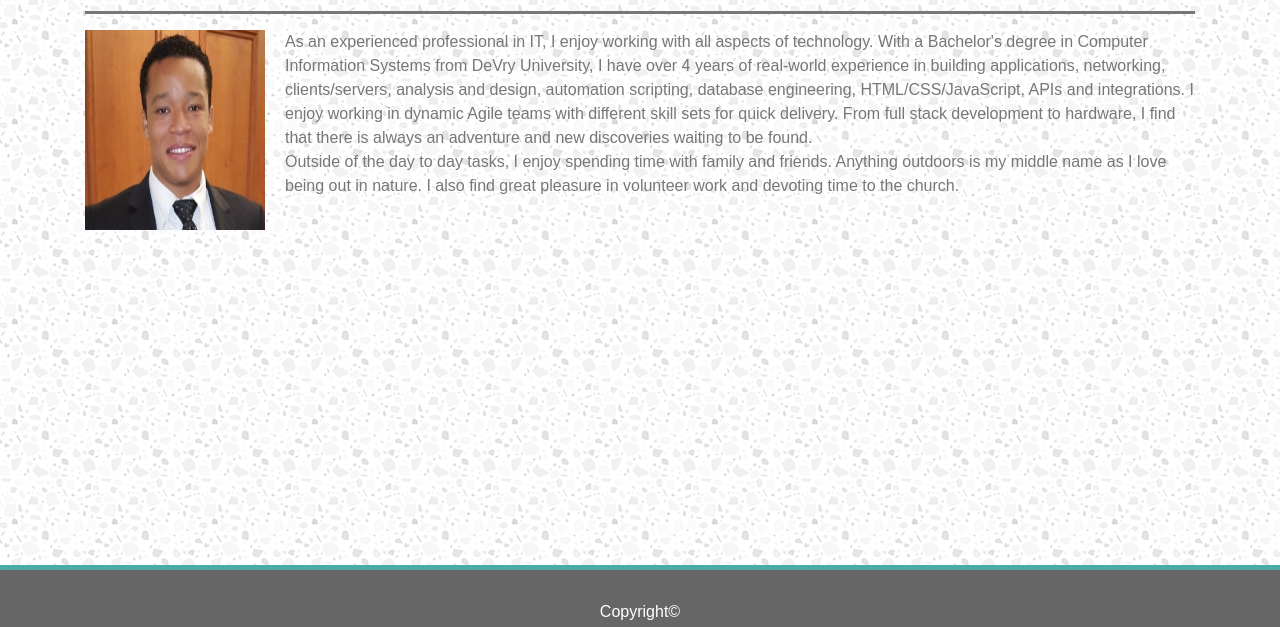
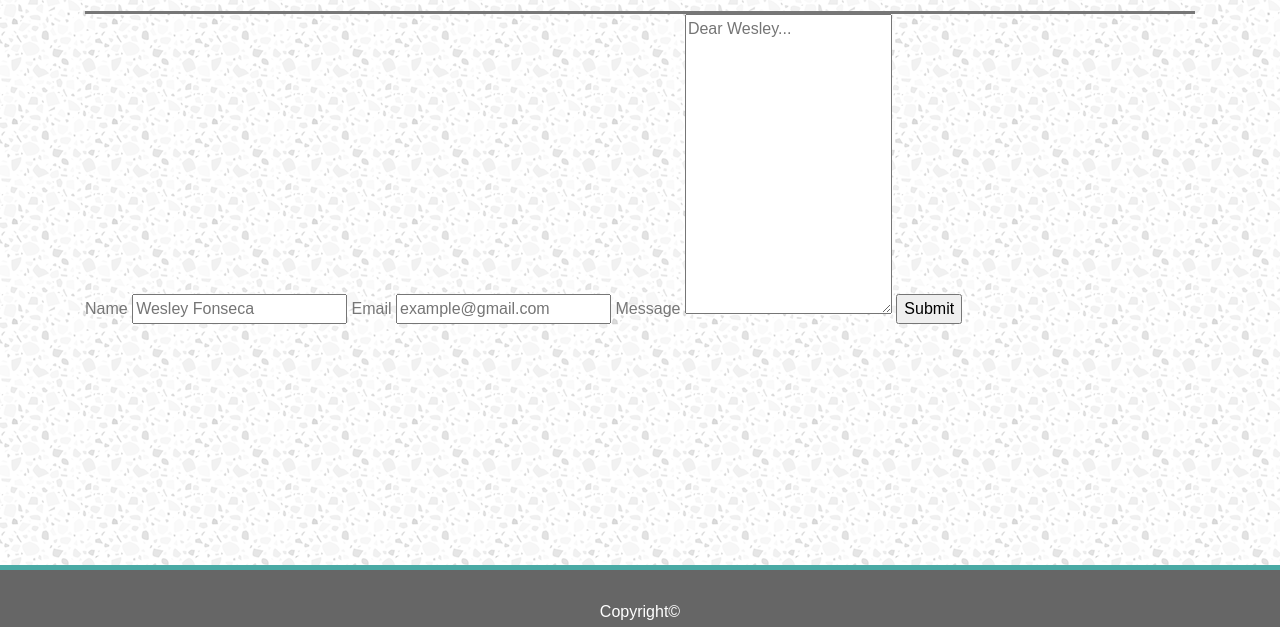
Before and after one commit to wfonseca18/Bootstrap-Portfolio, a plain HTML site: page contact.html in a window 1280 px wide. Shown: the part 173-800 px from the top of the page. Drawn offline with nearby package versions, Linux system fonts and the light colour scheme.

Commit message:
Adding contact.html

```diff
--- a/assets/css/style.css
+++ b/assets/css/style.css
@@ -41,6 +41,15 @@ h1 {
     padding-right: 20px;
 }
 
+.banner {
+    background-color: #4aaaa5;
+    color: #ffffff;
+    text-align: center;
+    padding-top: 20px;
+    padding-bottom: 20px;
+    font-size: 14pt;
+}
+
 footer {
     width: 100%;
     position: fixed;
--- a/contact.html
+++ b/contact.html
@@ -33,29 +33,20 @@
             </div>
         </nav>
     </header>
-        <div class="container">
-            <div class="title">
-                <h1>About Me</h1>
-            </div>
-            <div class="mt-3">
-                <p>
-                    <img id="portrait" src="./assets/images/profilePic.jpg" alt="Image not found." width="200" height="200">
-                    As an experienced professional in IT, I enjoy working with all aspects of technology. With a
-                    Bachelor's
-                    degree in Computer Information Systems from DeVry University, I have over 4 years of real-world
-                    experience in building applications, networking, clients/servers, analysis and design, automation
-                    scripting, database engineering, HTML/CSS/JavaScript, APIs and integrations. I enjoy working in
-                    dynamic
-                    Agile teams with different skill sets for quick delivery. From full stack development to hardware,
-                    I
-                    find that there is always an adventure and new discoveries waiting to be found.
-                    <br>Outside of the day to day tasks, I enjoy spending time with family and friends. Anything
-                    outdoors
-                    is my middle name as I love being out in nature. I also find great pleasure in volunteer work and
-                    devoting time to the church.
-                </p>
-            </div>
+    <div class="container">
+        <div class="title">
+            <h1>Contact</h1>
         </div>
+        <p class="paragraph1">
+            <label for="name">Name</label>
+            <input type="text" id="fname" name="name" placeholder="Wesley Fonseca">
+            <label for="email">Email</label>
+            <input type="text" id="email" name="emailaddress" placeholder="example@gmail.com">
+            <label for="message">Message</label>
+            <textarea id="message" name="messagebody" placeholder="Dear Wesley..." style="height: 300px;"></textarea>
+            <input type="submit" value="Submit">
+        </p>
+    </div>
     <footer class="mt-5">
         <div class="container mx-auto footer">
             Copyright&copy;
```
Also changed, not shown: portfolio.html (+2 -2 lines).
